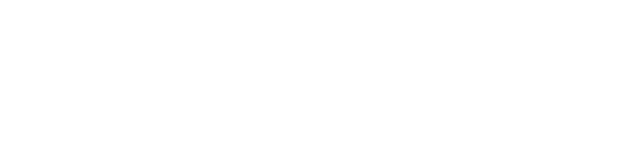
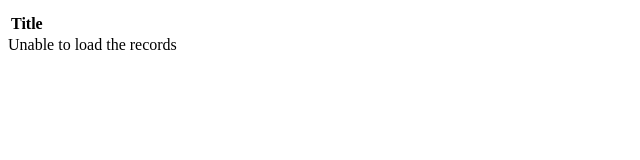
Before and after one commit to TRogalski/JS-Client, a plain HTML site: page index.html in a window 1280 px wide. Shown: the whole page, without its empty margins (0-640 px from the left). Drawn offline with nearby package versions, Linux system fonts and the light colour scheme; no server answers.

Commit message:
first draft

```diff
--- a/index.html
+++ b/index.html
@@ -5,7 +5,16 @@
     <title>Client view</title>
 </head>
 <body>
+<table>
+    <td>
+        <tr>
+            <th>Title</th>
+        </tr>
+    </td>
+</table>
 
+
+<script src="https://cdnjs.cloudflare.com/ajax/libs/jquery/3.2.1/jquery.min.js"></script>
 <script src="js/app.js"></script>
 </body>
 </html>
--- a/js/app.js
+++ b/js/app.js
@@ -1,7 +1,24 @@
-function mathInfo() {
-    var randomNumber = Math.floor(Math.random() * 100);
-    //poniżej napisz rozwiązanie zadania
-}
+$(function() {
 
-//to wywołanie ma spowodować wyświetlenie w konsoli informacji z zadania
-mathInfo();
+
+
+    var displayErrorMessage = function(){
+        var errorDiv = $("<div>");
+        $("body").append(errorDiv);
+        errorDiv.text("Unable to load the records");
+    }
+
+
+    $.get("http://localhost:8282/books/").done(function(result) {
+
+        var table=$("table");
+
+        for(var i=0; i<result.length; i++){
+            table.append(`<tr><td>${result[i].title}</td></tr>`);
+        };
+
+    }).fail(displayErrorMessage);
+
+
+
+});
```
Also changed, not shown: 1 other file.
